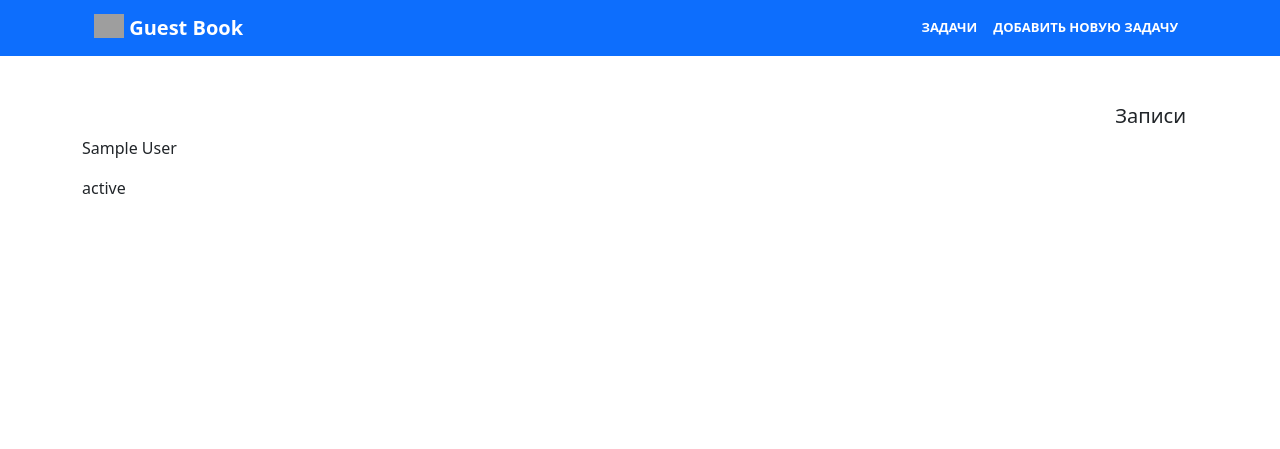
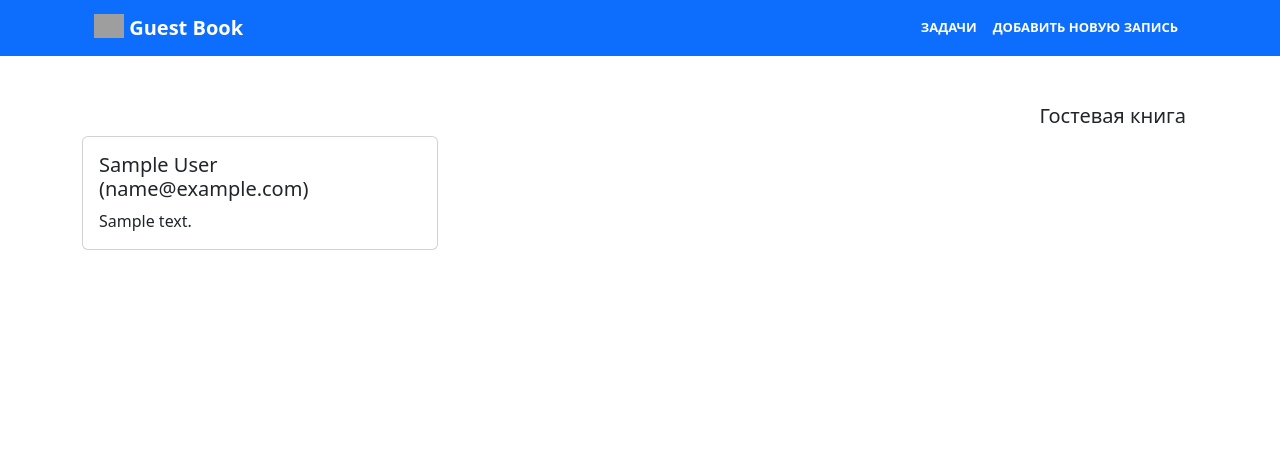
Before and after one commit to kuvatov/controlwork_7_abylay_kuvatov, a Django app: page / in a window 1280 px wide. Shown: the top 449 px of the page. Run offline with Django 4.2, Linux system fonts and the light colour scheme; tables that the repository leaves empty hold one stand-in row (values such as "Sample post"); some libraries are stand-ins or nearby versions; grey boxes are pictures that could not be loaded.

Commit message:
Добавил форму, представление и страницу добавления записи в гостевую книгу, а также подключил частичный шаблон

```diff
--- a/source/webapp/templates/base.html
+++ b/source/webapp/templates/base.html
@@ -28,8 +28,8 @@
                             <a class="nav-link active" aria-current="page" href="#">Задачи</a>
                         </li>
                         <li class="nav-item">
-                            <a class="nav-link active" aria-current="page" href="#">Добавить новую
-                                задачу</a>
+                            <a class="nav-link active" aria-current="page" href="{% url 'record_add' %}">Добавить новую
+                                запись</a>
                         </li>
                     </ul>
                 </div>
--- a/source/webapp/templates/home.html
+++ b/source/webapp/templates/home.html
@@ -1,9 +1,24 @@
 {% extends 'base.html' %}
 {% block title %}Records View{% endblock %}
-{% block content_heading %}Записи{% endblock %}
+{% block content_heading %}Гостевая книга{% endblock %}
 {% block content %}
+{% if records %}
 {% for record in records %}
-<p>{{ record.author }}</p>
-<p>{{ record.status }}</p>
+<div class="row row-cols-1 row-cols-md-3 g-4">
+    <div class="col">
+        <div class="card">
+            <div class="card-body">
+                <h5 class="card-title">{{ record.author }} ({{ record.email }})</h5>
+                <p class="card-text">{{ record.text }}</p>
+            </div>
+        </div>
+    </div>
+</div>
 {% endfor %}
+{% else %}
+<div class="another_view">
+    <h2>Записей нет!</h2>
+    <p><a href="#">Добавить запись</a></p>
+</div>
+{% endif %}
 {% endblock %}
--- a/source/webapp/urls.py
+++ b/source/webapp/urls.py
@@ -1,8 +1,9 @@
 from django.urls import path, include
 
-from webapp.views.guest_book_records import guest_book_view
+from webapp.views.guest_book_records import guest_book_view, record_add
 
 urlpatterns = [
     path('__debug__/', include('debug_toolbar.urls')),
-    path("", guest_book_view, name='home')
+    path("", guest_book_view, name="home"),
+    path("record/add", record_add, name="record_add")
 ]
--- a/source/webapp/views/guest_book_records.py
+++ b/source/webapp/views/guest_book_records.py
@@ -1,6 +1,7 @@
 from django.core.handlers.wsgi import WSGIRequest
-from django.shortcuts import render
+from django.shortcuts import render, redirect
 
+from webapp.forms import GuestBookForm
 from webapp.models import GuestBook
 
 
@@ -11,3 +12,19 @@ def guest_book_view(request: WSGIRequest):
         'records': records
     }
     return render(request, 'home.html', context=context)
+
+
+def record_add(request: WSGIRequest):
+    if request.method == 'GET':
+        form = GuestBookForm()
+        return render(request, 'record_add.html', context={
+            'form': form
+        })
+    form = GuestBookForm(data=request.POST)
+    if form.is_valid():
+        GuestBook.objects.create(**form.cleaned_data)
+        return redirect('home')
+    else:
+        return render(request, 'record_add.html', context={
+            'form': form
+        })
```
Also changed, not shown: source/webapp/forms.py (added, +14 -0 lines), source/webapp/templates/partial/record_add_form.html (added, +8 -0 lines), source/webapp/templates/record_add.html (added, +8 -0 lines).
